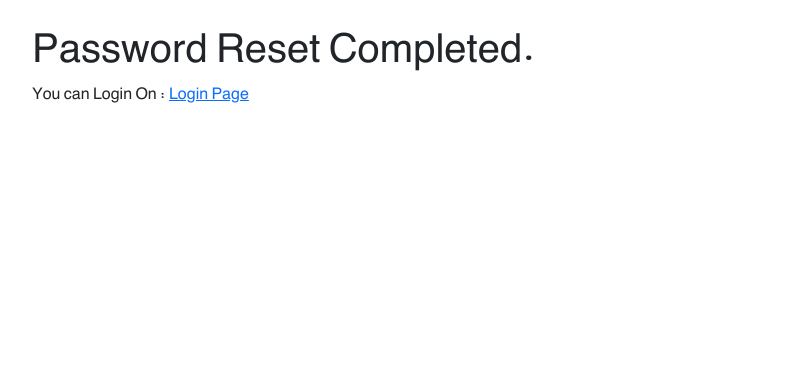
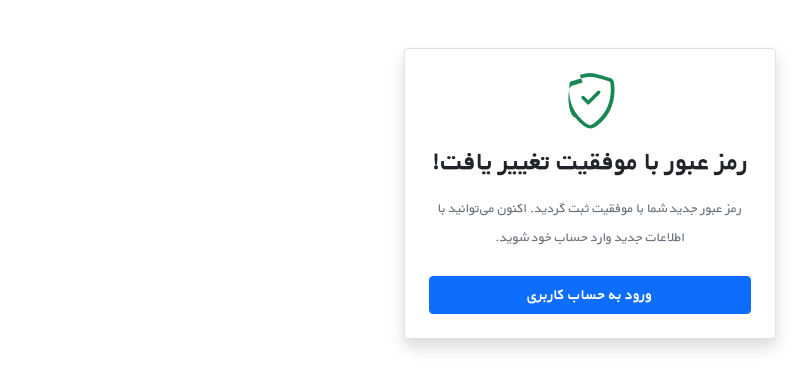
Before and after one commit to sabermodirian/bookstore, a Django app: a page that uses templates/registration/password_reset_complete.html in a window 1280 px wide. Shown: the part 61-450 px from the top of the page, without its empty margins (50-860 px from the left). Run offline with Django 5.2, Linux system fonts and the light colour scheme; some libraries are stand-ins or nearby versions.

Commit message:
40)  (صفحه پیام پایان بازیابی رمز عبور)

```diff
--- a/templates/registration/password_reset_complete.html
+++ b/templates/registration/password_reset_complete.html
@@ -1,15 +1,31 @@
 {% extends "_base.html" %}
-{% load crispy_forms_tags %}
 
 {% block page_title %}
-    Set  New Password
+    رمز عبور با موفقیت بازنشانی شد
 {% endblock %}
 
 {% block content %}
+<div class="container mt-4 mb-5">
+    <div class="d-flex justify-content-center mt-5" dir="rtl">
+        <div class="col-xl-4 col-lg-5 col-md-6 col-sm-8 col-11 bg-white border rounded px-4 pt-4 pb-4 shadow text-center">
 
-<div class="container mt-4 mb-5">
-<h1>Password Reset Completed.</h1>
-<p> You can Login On : <a href="{% url 'login' %}">Login Page</a></p>
+            <div class="mb-3 text-success">
+                <svg xmlns="http://www.w3.org/2000/svg" width="56" height="56" fill="currentColor" class="bi bi-shield-check" viewBox="0 0 16 16">
+                    <path d="M5.338 1.59a61.44 61.44 0 0 0-2.837.856.481.481 0 0 0-.328.39c-.554 4.157.726 7.19 2.253 9.188a10.725 10.725 0 0 0 2.287 2.233c.346.244.652.42.893.533.12.057.218.095.293.118a.55.55 0 0 0 .101.025.615.615 0 0 0 .1-.025c.076-.023.174-.061.294-.118.24-.113.547-.29.893-.533a10.726 10.726 0 0 0 2.287-2.233c1.527-1.997 2.807-5.031 2.253-9.188a.48.48 0 0 0-.328-.39c-.651-.213-1.75-.56-2.837-.855C9.552 1.29 8.531 1.067 8 1.067c-.53 0-1.552.223-2.662.524zM5.072.56C6.157.265 7.31 0 8 0s1.843.265 2.928.56c1.11.3 2.229.655 2.887.87a1.54 1.54 0 0 1 1.044 1.262c.599 4.491-.71 7.794-2.348 9.932a11.72 11.72 0 0 1-2.475 2.417c-.382.269-.74.475-1.048.62-.307.145-.6.23-.888.23-.288 0-.58-.085-.888-.23-.308-.145-.666-.351-1.048-.62a11.72 11.72 0 0 1-2.475-2.417C2.71 12.656 1.401 9.353 2 4.862a1.54 1.54 0 0 1 1.044-1.262c.658-.215 1.777-.57 2.887-.87z"/>
+                    <path d="M10.854 5.146a.5.5 0 0 1 0 .708l-3 3a.5.5 0 0 1-.708 0l-1.5-1.5a.5.5 0 1 1 .708-.708L7.5 7.793l2.646-2.647a.5.5 0 0 1 .708 0z"/>
+                </svg>
+            </div>
 
+            <h3 class="fw-bold mb-3">رمز عبور با موفقیت تغییر یافت!</h3>
+            <p class="text-muted small leading-relaxed mb-4">
+                رمز عبور جدید شما با موفقیت ثبت گردید. اکنون می‌توانید با اطلاعات جدید وارد حساب خود شوید.
+            </p>
+
+            <a href="{% url 'login' %}" class="btn btn-primary w-100 fw-bold">
+                ورود به حساب کاربری
+            </a>
+
+        </div>
+    </div>
 </div>
 {% endblock %}
```
